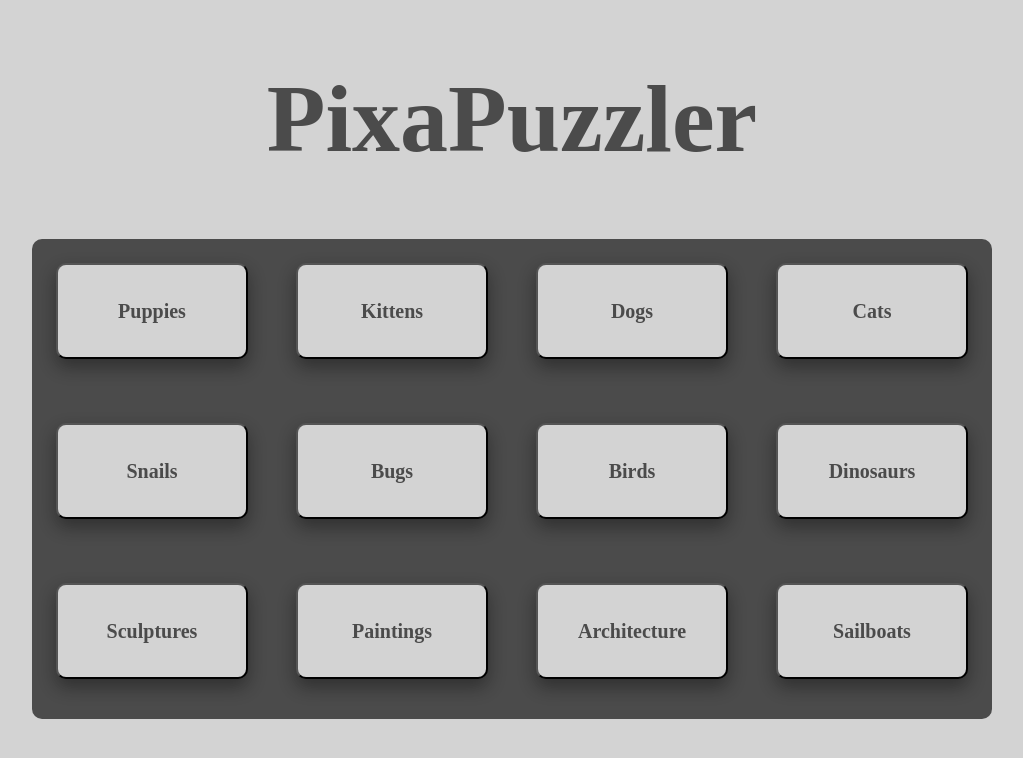
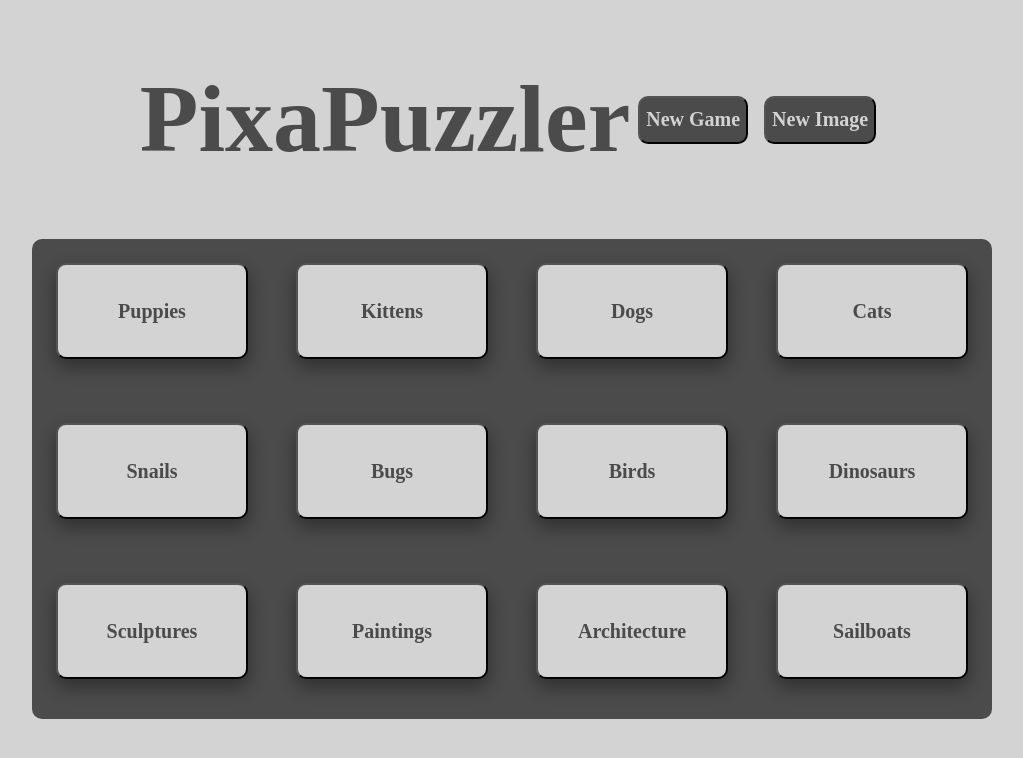
Before and after one commit to CodySelman/react-fifteen, a React (Create React App) app in the folder client/: page / in a window 1280 px wide. Shown: the top 758 px of the page, without its empty margins (128-1151 px from the left). Built offline with nearby package versions, Linux system fonts and the light colour scheme.

Commit message:
Created New Game and New Image buttons in Heading component. Applied basic styling.

```diff
--- a/client/src/Heading.css
+++ b/client/src/Heading.css
@@ -1,9 +1,23 @@
-.Heading--container {
+.heading {
     display: flex;
     justify-content: center;
+    align-items: center;
 }
-.Heading--heading {
+.heading h1 {
     text-align: center;
     font-size: 6rem;
     color: rgb(75, 75, 75);
 }
+.heading button {
+    background-color: rgb(75,75,75);
+    color: rgb(211,211,211);
+    font-weight: bold;
+    font-size: 1.25rem;
+    transition: 0.3s;
+    height: 3rem;
+    border-radius: 10px;
+    margin: 0.5rem;
+}
+.heading button:hover {
+    background-color: rgb(100,100,100);
+}
--- a/client/src/Heading.js
+++ b/client/src/Heading.js
@@ -3,8 +3,10 @@ import './Heading.css';
 
 const Heading = props => {
     return(
-        <div className='Heading--container fadeIn'>
-            <h1 className="Heading--heading">PixaPuzzler</h1>
+        <div className='heading fadeIn'>
+            <h1>PixaPuzzler</h1>
+            <button>New Game</button>
+            <button>New Image</button>
         </div>
     );
 };
```
